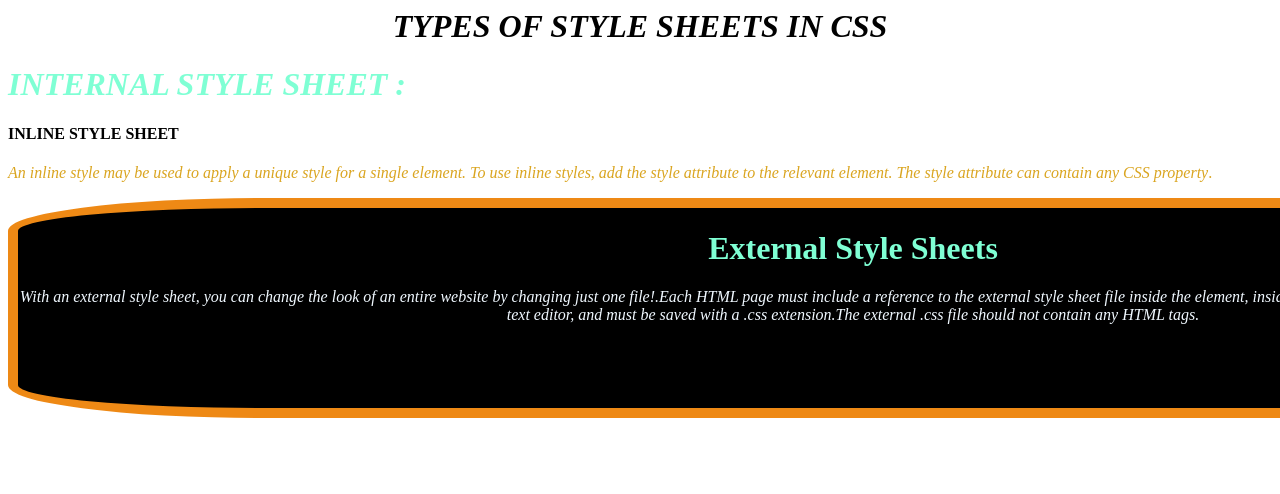
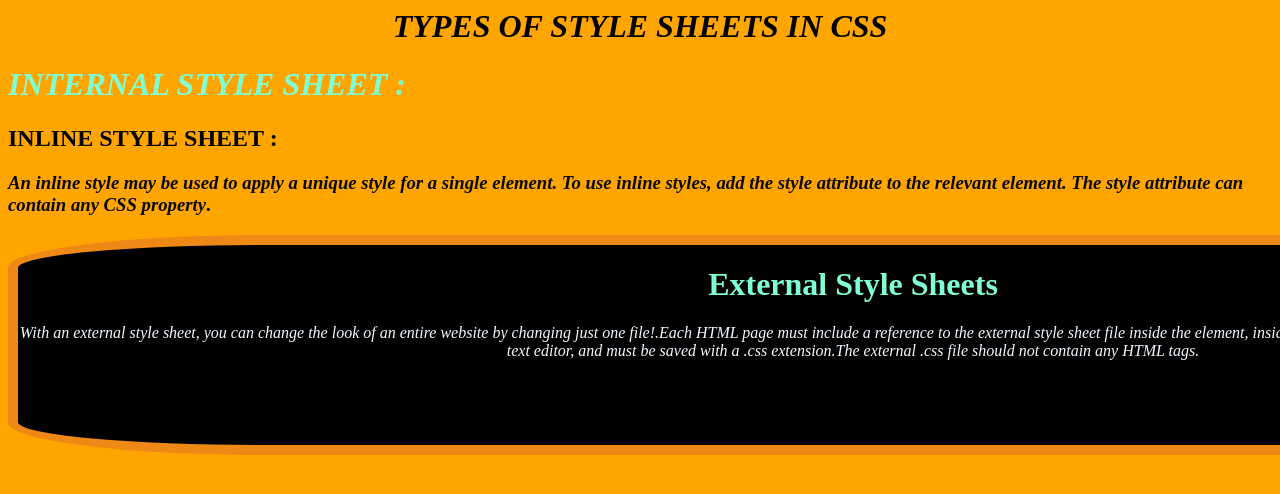
Before and after one commit to Shriramprasath/stylesheets, a plain HTML site: page index.html in a window 1280 px wide. Shown: the top 494 px of the page. Drawn offline with Linux system fonts and the light colour scheme.

Commit message:
Update index.html

```diff
--- a/index.html
+++ b/index.html
@@ -8,19 +8,17 @@
      </style>
   <link rel="stylesheet" type="text/css" href="sample.css"/>
  </head>
-  <body>
+  <body style="background-color: orange;">
      <center><h1 style= "color:black"><i>TYPES OF STYLE SHEETS IN CSS</i>  </h1></center>
 
 
       <h1><i>INTERNAL STYLE SHEET :</i></h1>
 
+      <h2 style= "color:black">INLINE STYLE SHEET :</h2>
+      <h3
+       style="color: rgb(8, 8, 7);"><i>An inline style may be used to apply a unique style for a single element.
 
-
-
-      <h4 style= "color:black">INLINE STYLE SHEET</h4>
-      <p style="color: goldenrod;"><i>An inline style may be used to apply a unique style for a single element.
-
-        To use inline styles, add the style attribute to the relevant element. The style attribute can contain any CSS property</i>.</p>
+        To use inline styles, add the style attribute to the relevant element. The style attribute can contain any CSS property</i>.</h3>
 
   <div id="content">
       <center>
```
